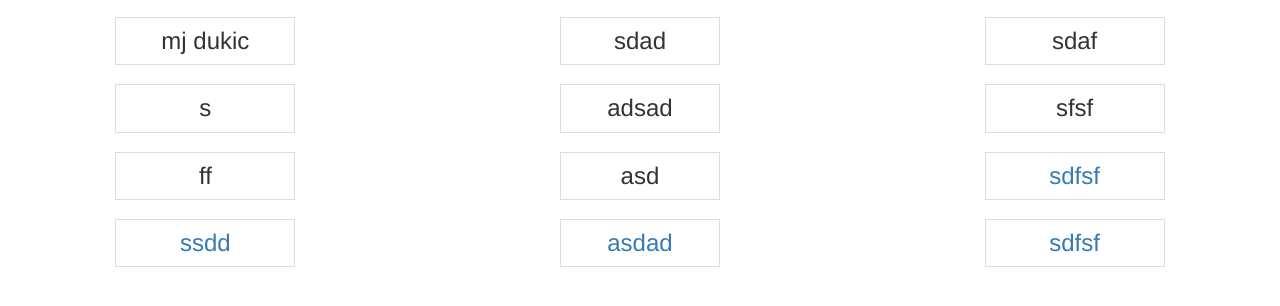
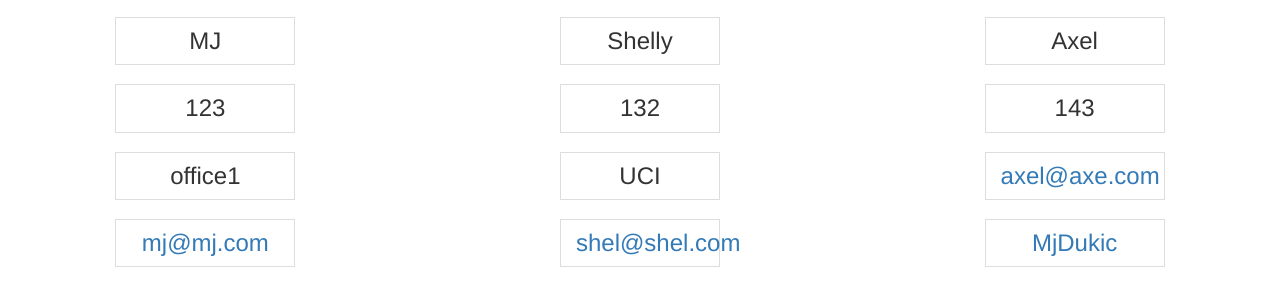
Before and after one commit to MjDukic/TeamProfileGenerator-OOP-Wk10, a website: page index.html in a window 1280 px wide. Shown: the part 120-426 px from the top of the page. Drawn offline with nearby package versions, Linux system fonts and the light colour scheme.

Commit message:
added to readme and screenshot, fixed js

```diff
--- a/index.html
+++ b/index.html
@@ -19,32 +19,32 @@
 <header style="text-align: center; font-size: 40px; font-weight: bolder; background-color: rgb(94, 166, 199); color: whitesmoke;" > MY TEAMS PROFILE </header>
         <div class="row main" style="text-align: center;" >
 
-                        <div class="card" style="width: 18rem;" style= "margin: 5px;">
+                        <div class="card" style="width: 18rem;" style= "margin: 10px;">
                         <div class="card-header">
                             <h1>Manager<h1>
                         </div>
-                            <h3 class="list-group-item">mj dukic<h3>
-                            <h3 class="list-group-item">s<h3>
-                            <h3 class="list-group-item">ff<h3>
-                            <h3 class="list-group-item"> <a href="mailto: ssdd">ssdd</a><h3>
+                            <h3 class="list-group-item">MJ<h3>
+                            <h3 class="list-group-item">123<h3>
+                            <h3 class="list-group-item">office1<h3>
+                            <h3 class="list-group-item"> <a href="mailto: mj@mj.com">mj@mj.com</a><h3>
                         </div>
                     ,
                         <div class="card" style="width: 16rem;">
                          <div class="card-header">
                             <h1>Intern<h1>
                         </div>
-                            <h3 class="list-group-item">sdad<h3>
-                            <h3 class="list-group-item">adsad<h3>
-                            <h3 class="list-group-item">asd<h3>
-                            <h3 class="list-group-item"> <a href="mailto: asdad">asdad</a><h3>
+                            <h3 class="list-group-item">Shelly<h3>
+                            <h3 class="list-group-item">132<h3>
+                            <h3 class="list-group-item">UCI<h3>
+                            <h3 class="list-group-item"><a href="mailto: shel@shel.com">shel@shel.com</a><h3>
                         </div>,
                         <div class="card" style="width: 18rem;">
                         <div class="card-header">
                             <h1>Engineer<h1>
                         </div>
-                            <h3 class="list-group-item">sdaf<h3>
-                            <h3 class="list-group-item">sfsf<h3>
-                            <h3 class="list-group-item"> <a href="mailto: sdfsf">sdfsf</a><h3>
-                            <h3 class="list-group-item"><a href="https://github.com/sdfsf">sdfsf</a><h3>
+                            <h3 class="list-group-item">Axel<h3>
+                            <h3 class="list-group-item">143<h3>
+                            <h3 class="list-group-item"><a href="mailto: axel@axe.com">axel@axe.com</a><h3>
+                            <h3 class="list-group-item"><a href="https://github.com/MjDukic">MjDukic</a><h3>
                         </div>
         </div>
--- a/lib/Employee.js
+++ b/lib/Employee.js
@@ -22,7 +22,7 @@ class Employee {
     getRole() {
         return this.role
     }
-
+//calling all employees specific details with this function
     getEmployeeDetail() {
         return this.getRole()
     }
--- a/style.css
+++ b/style.css
@@ -1,6 +1,6 @@
+/*for the main div in html*/
 .main {
     display: flex;
     justify-content: space-between;
-
     /* gap: 30px; */
 }
```
Also changed, not shown: index.js (+9 -14 lines), Assets/ScreenshotTeamsProfile.png (added), README.md, 1 other file.
